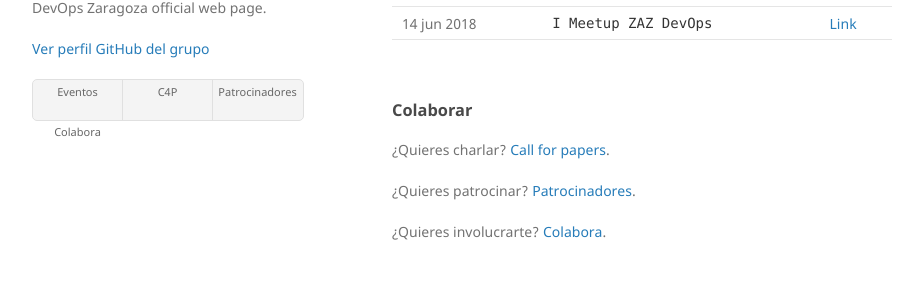
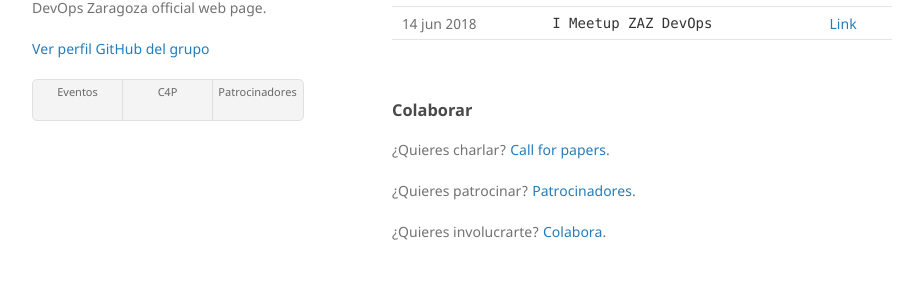
Before and after one commit to zaragoza-devops/zaragoza-devops.github.io, a Jekyll site: the page built from index.md, in a window 1280 px wide. Shown: the part 387-689 px from the top of the page, without its empty margins (178-1101 px from the left). Built offline with Jekyll 4.4.1, drawn with Linux system fonts in a browser that asks for light colours; our own code applies the rules of GitHub Pages for plain Markdown files.

Commit message:
Update default.html

```diff
--- a/_layouts/default.html
+++ b/_layouts/default.html
@@ -35,7 +35,6 @@
           <li><a href="{{ site.github.repository_url }}">Eventos</a></li>
           <li><a href="{{ site.github.repository_url }}">C4P</a></li>
           <li><a href="{{ site.github.repository_url }}">Patrocinadores</a></li>
-          <li><a href="{{ site.github.repository_url }}">Colabora</a></li>
         </ul>
         {% endif %}
       </header>
```
